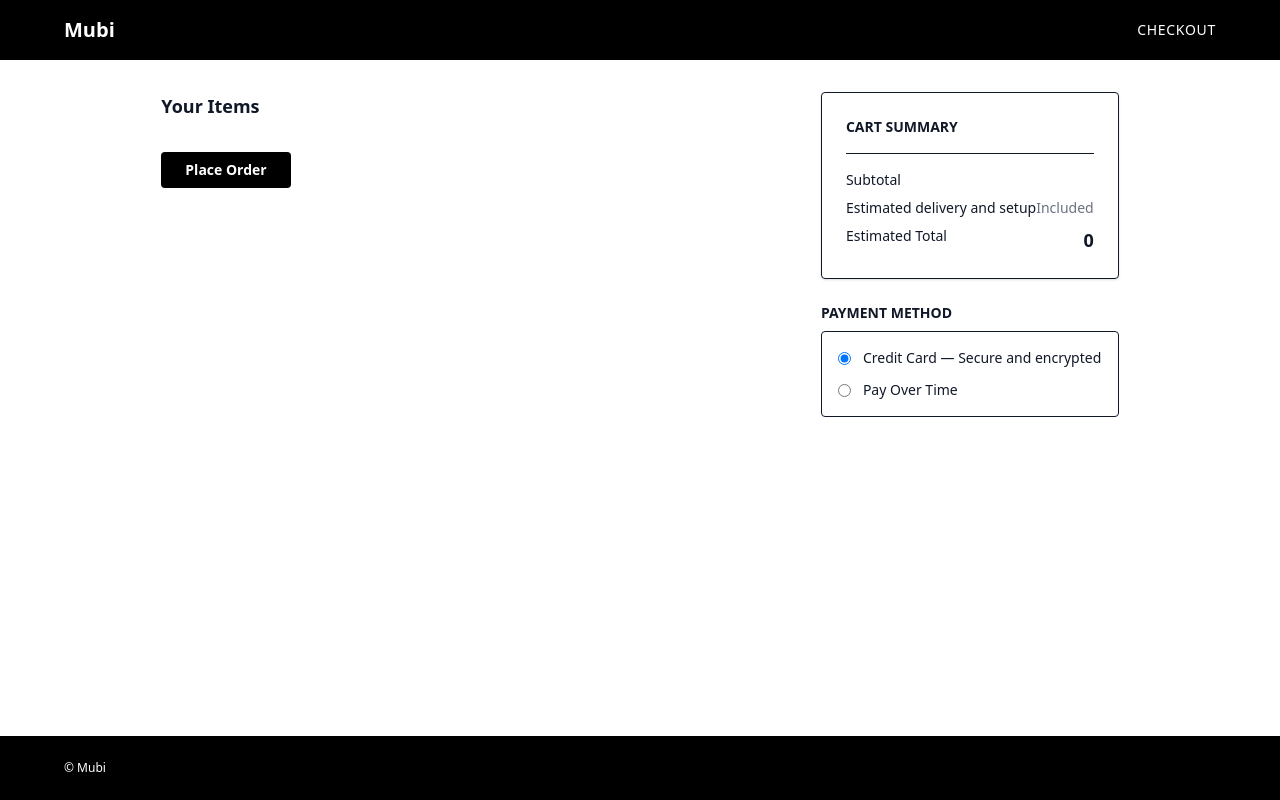
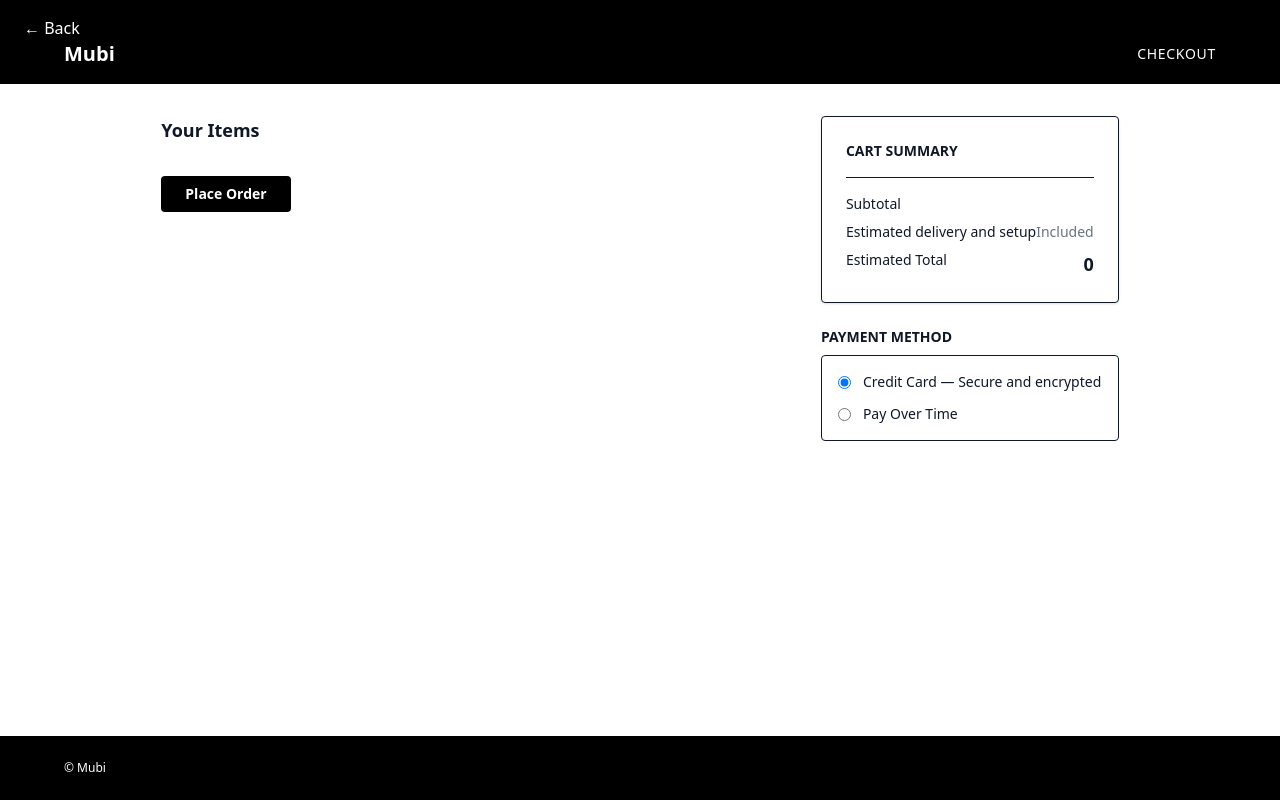
Before and after one commit to danishrahmankpm/mubi, a React (Vite) app: page /checkout in a window 1280 px wide. Built offline with nearby package versions, Linux system fonts and the light colour scheme.

Commit message:
feat:added back button in checkout page

```diff
--- a/src/components/Checkout.tsx
+++ b/src/components/Checkout.tsx
@@ -21,6 +21,11 @@ export default function CheckoutPage({  logo = "Mubi",  }) {
   return (
     <div className="min-h-screen bg-white text-gray-900 flex flex-col">
       <header className="bg-black text-white px-6 py-4">
+        <button
+          onClick={() => window.history.back()}
+          className="text-white hover:text-gray-300 transition mr-4">
+          ← Back
+        </button>
         <div className="max-w-6xl mx-auto flex items-center justify-between">
           <div className="text-xl font-bold">{logo}</div>
           <div className="uppercase tracking-wider text-sm">Checkout</div>
@@ -46,7 +51,7 @@ export default function CheckoutPage({  logo = "Mubi",  }) {
       <div className="flex items-center gap-4">
         <div className="font-semibold">$9.99</div>
 
-        {/* Trash Icon (Heroicons outline) */}
+
         <button className="hover:text-red-600 transition" onClick={()=>{dispatch(removefromCart(item.id))}}>
           <svg
             xmlns="http://www.w3.org/2000/svg"
@@ -74,7 +79,6 @@ export default function CheckoutPage({  logo = "Mubi",  }) {
     </div>
   </section>
 
-  {/* RIGHT (1/3): Summary + Payment */}
   <aside className="lg:col-span-1 space-y-6">
     <div className="border rounded p-6 shadow-sm">
       <h3 className="text-sm font-semibold">CART SUMMARY</h3>
```
